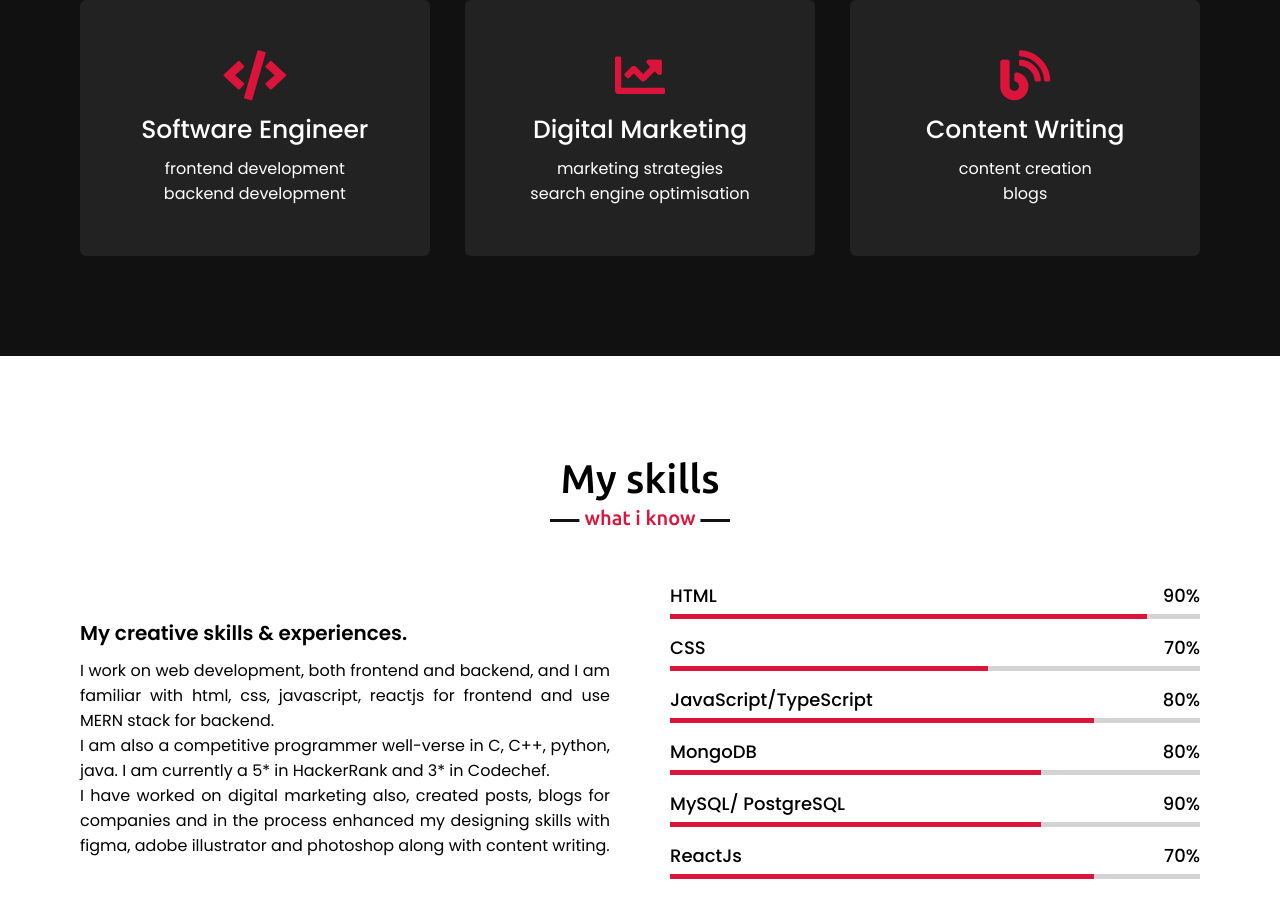
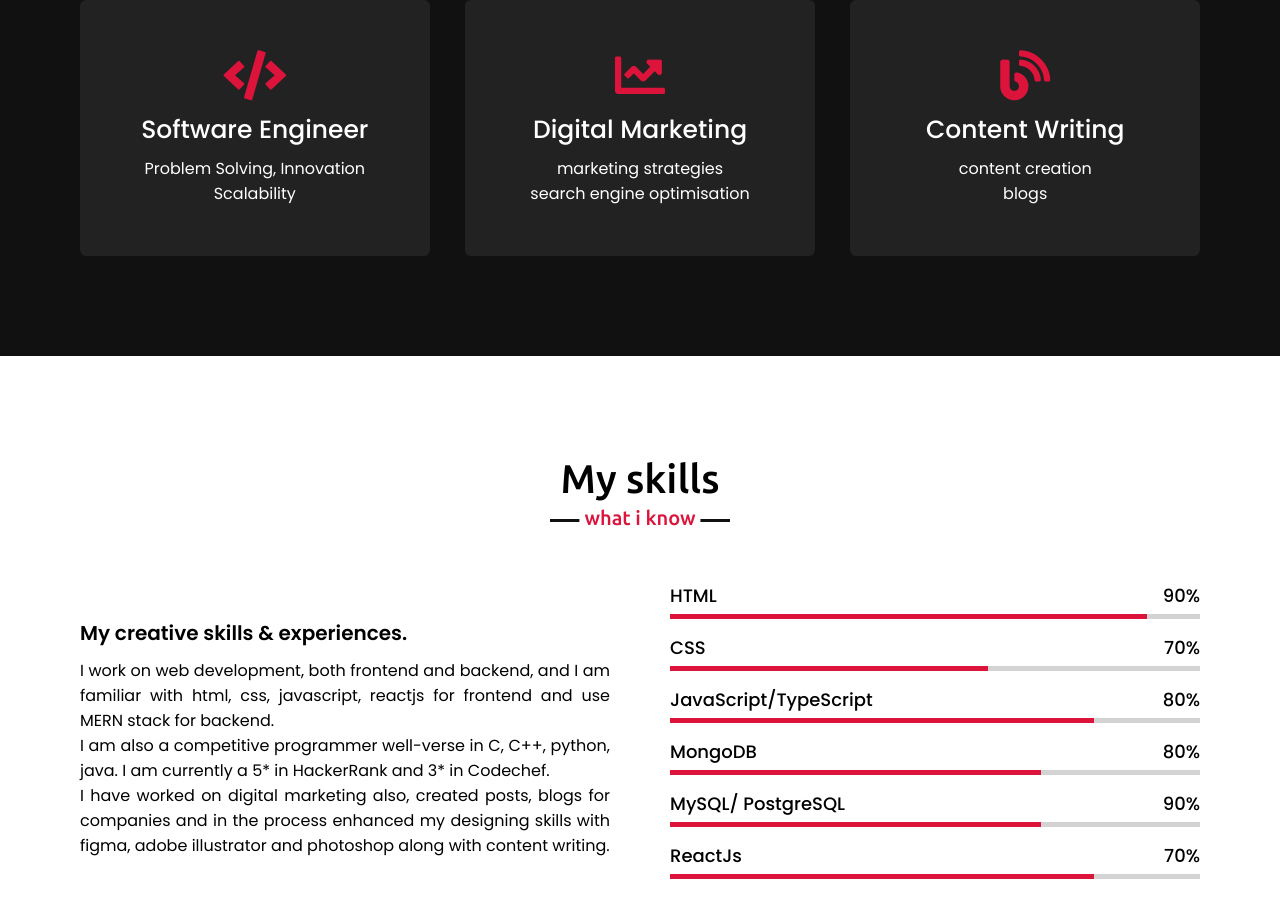
Before and after one commit to spanditabanerjee/spanditabanerjee.github.io, a plain HTML site: page index.html in a window 1280 px wide. Shown: the part 2987-3905 px from the top of the page. Drawn offline with nearby package versions, Linux system fonts and the light colour scheme.

Commit message:
minor change

```diff
--- a/index.html
+++ b/index.html
@@ -124,8 +124,8 @@
                     <div class="box">
                         <i class="fas fa-code"></i>
                         <div class="text">Software Engineer</div>
-                        <p>frontend development</p>
-                        <p>backend development</p>
+                        <p>Problem Solving, Innovation</p>
+                        <p>Scalability</p>
 
                     </div>
                 </div>
```
